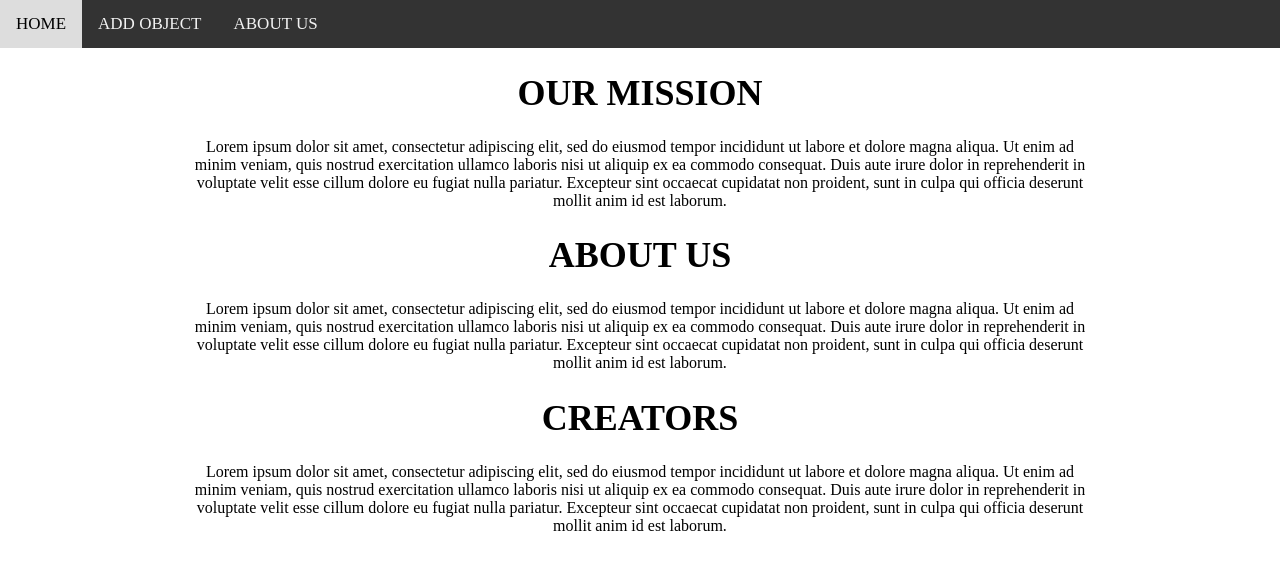
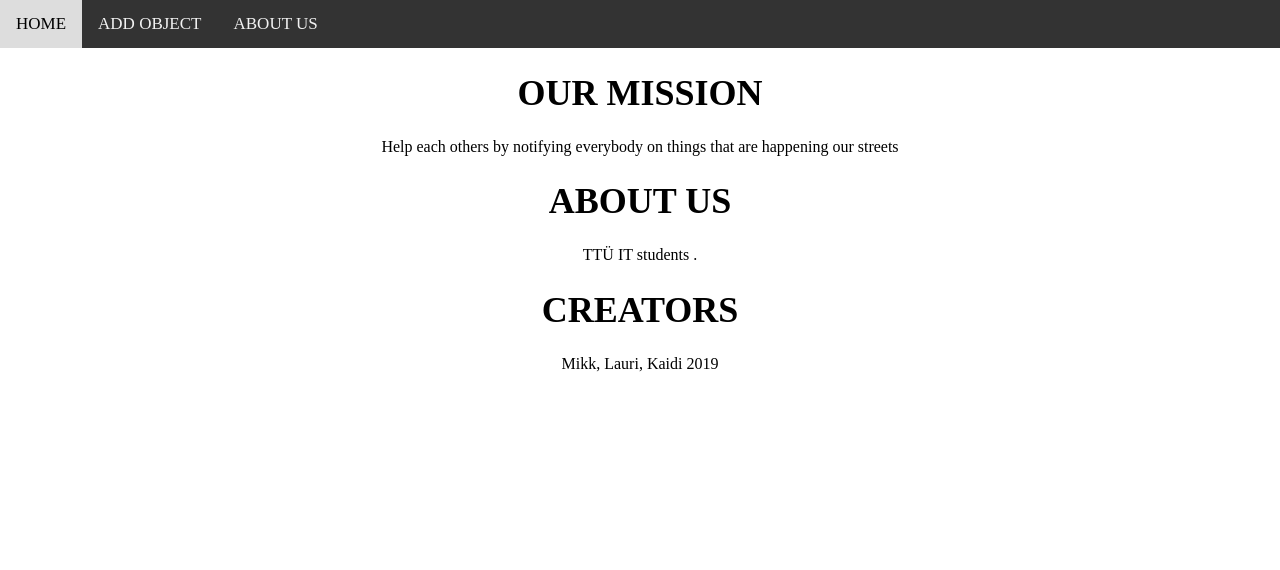
Before and after one commit to mihans1/iti0208, a Vue app in the folder client/: page /#/about in a window 1280 px wide. Shown: the top 570 px of the page. Built offline with nearby package versions, Linux system fonts and the light colour scheme; what vue-resource would draw is missing.

Commit message:
sumbit page edits

```diff
--- a/client/package.json
+++ b/client/package.json
@@ -13,6 +13,7 @@
     "vue-image-upload-resize": "^2.0.4",
     "vue-resource": "^1.5.1",
     "vue-router": "^3.0.2",
+    "vue-select": "^2.6.3",
     "vue-upload-image": "^1.1.0",
     "vue2-google-maps": "^0.10.6",
     "yarn": "^1.13.0"
--- a/client/src/components/About.vue
+++ b/client/src/components/About.vue
@@ -1,11 +1,11 @@
 <template>
     <div id="a">
         <our-mission/>
-        <lorem-ipsum/>
+        <mission/>
         <about-us/>
-        <lorem-ipsum/>
+        <about/>
         <creators/>
-        <lorem-ipsum/>
+        <authors/>
     </div>
 
 </template>
@@ -32,20 +32,39 @@
             ])
         }
     }
-    const loremIpsum = {
+    const about = {
         render(m) {
             return m('p', [
-                m('div','Lorem ipsum dolor sit amet, consectetur adipiscing elit, sed do eiusmod tempor incididunt ut labore et dolore magna aliqua. Ut enim ad minim veniam, quis nostrud exercitation ullamco laboris nisi ut aliquip ex ea commodo consequat. Duis aute irure dolor in reprehenderit in voluptate velit esse cillum dolore eu fugiat nulla pariatur. Excepteur sint occaecat cupidatat non proident, sunt in culpa qui officia deserunt mollit anim id est laborum.')
+                m('div','TTÜ IT students .')
             ])
         }
     }
+    const mission = {
+        render(m) {
+            return m('p', [
+                m('div','Help each others by notifying everybody on things that are happening our streets')
+            ])
+        }
+    }
+
+    const authors = {
+        render(m) {
+            return m('p', [
+                m('div','Mikk, Lauri, Kaidi ' +
+                    '2019')
+            ])
+        }
+    }
+
     export default {
         name: 'About',
         components: {
             ourMission,
             aboutUs,
             creators,
-            loremIpsum
+            mission,
+            about,
+            authors
         },
     }
 
--- a/client/src/components/AddObject.vue
+++ b/client/src/components/AddObject.vue
@@ -1,7 +1,18 @@
 <template>
     <div id="a">
         <add/>
+        <v-select id="mySelect" :options="[
+        {label: 'Lumehang', value: '4'},
+        {label: 'Valesti pargitud auto', value: '3'},
+        {label: 'Kaevuluuk', value: '2'},
+        {label: 'Porilomp', value: '1'}]"></v-select>
+        <br />
+        <input v-model="message" placeholder="DESCRIPTION">
+        <br />
+        <button type="button">SUBMIT</button>
     </div>
+
+
 </template>
 
 <script>
@@ -12,6 +23,7 @@
             ])
         }
     };
+
     export default {
         name: "hhh",
         components:{
--- a/client/src/main.js
+++ b/client/src/main.js
@@ -2,6 +2,8 @@ import Vue from 'vue'
 import App from './App.vue'
 import * as VueGoogleMaps from 'vue2-google-maps'
 import router from './router'
+import vSelect from 'vue-select'
+Vue.component('v-select', vSelect)
 
 Vue.config.productionTip = false
 
```
Also changed, not shown: 1 other file (tests, documents, lock files or other folders).
